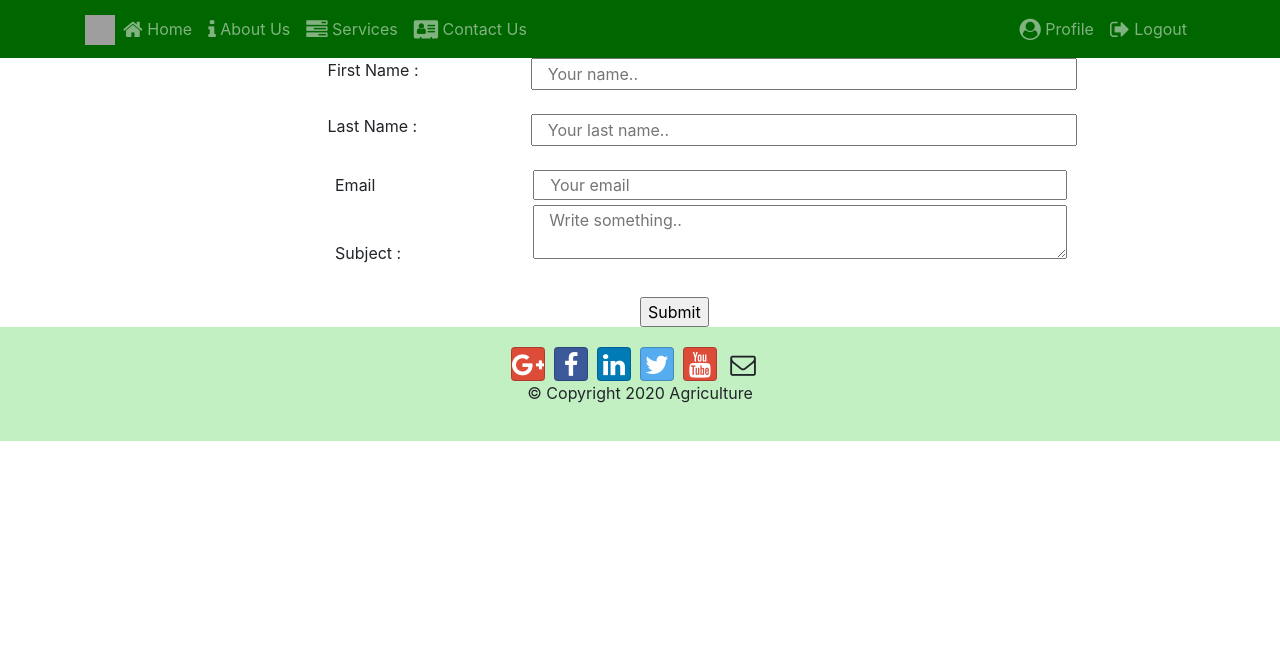
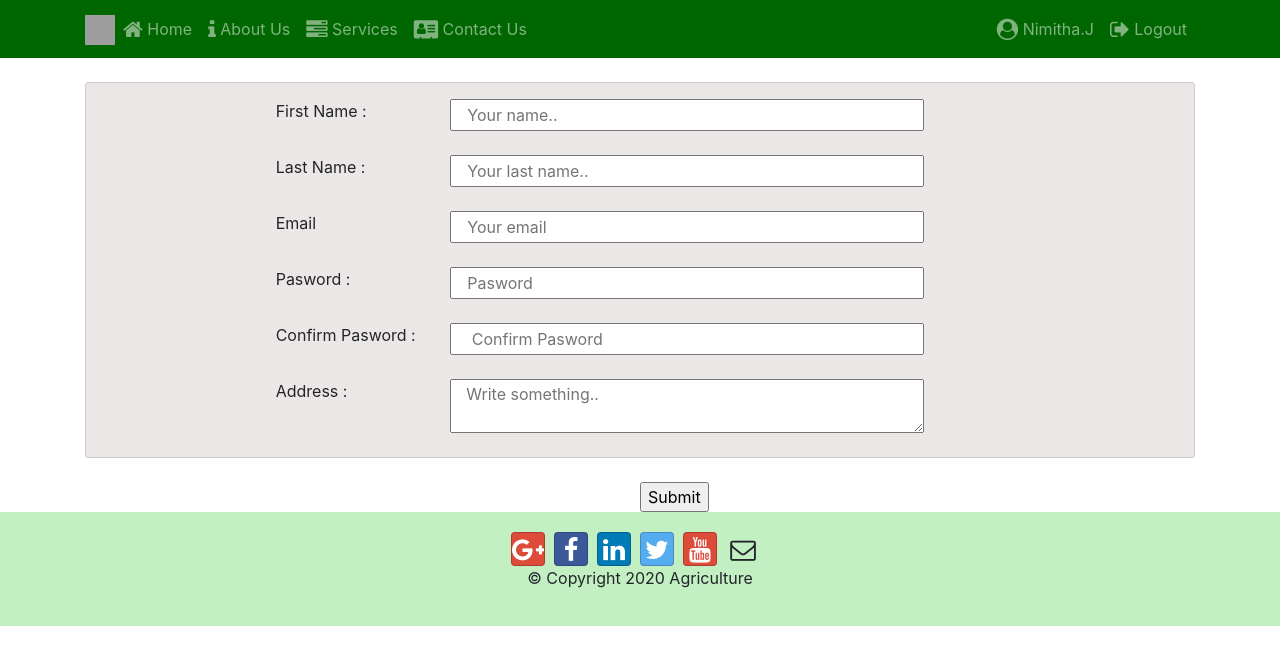
Before and after one commit to Nimitha-jagadeesha/Agricutureify, a React (Create React App) app in the folder agro/: page /register in a window 1280 px wide. Shown: the top 664 px of the page. Built offline with nearby package versions, Linux system fonts and the light colour scheme; grey boxes are pictures that could not be loaded.

Commit message:
Boiler plate before data

```diff
--- a/agro/src/components/Header.js
+++ b/agro/src/components/Header.js
@@ -17,6 +17,7 @@ class Header extends Component {
     this.state = {
       isNavOpen: false,
       isAuthenticated: true,
+      name:'Nimitha.J'
     };
   }
 
@@ -38,7 +39,7 @@ class Header extends Component {
         <Nav className="ml-auto" navbar>
         <NavItem>
         <NavLink className="nav-link" to="/profile">
-          <span className="fa fa-user-circle fa-lg"></span> Profile
+          <span className="fa fa-user-circle fa-lg"></span> {this.state.name}
         </NavLink>
       </NavItem>
           <NavItem>
--- a/agro/src/components/Profile.js
+++ b/agro/src/components/Profile.js
@@ -1,11 +1,50 @@
-import React, { Component } from 'react'
+import React, { Component } from "react";
+import { Breadcrumb, BreadcrumbItem, Media } from "reactstrap";
+import { Link } from "react-router-dom";
+import {
+  Card,
+  CardImg,
+  CardText,
+  CardBody,
+  CardTitle,
+  CardSubtitle,
+  Button,
+} from "reactstrap";
 
 export default class Profile extends Component {
-    render() {
-        return (
-            <div>
-                Profile
-            </div>
-        )
-    }
+  render() {
+    return (
+      <div>
+        <Breadcrumb>
+          <BreadcrumbItem>
+            <Link to="/home">Home</Link>
+          </BreadcrumbItem>
+          <BreadcrumbItem active>Profile</BreadcrumbItem>
+        </Breadcrumb>
+
+        <div className="container">
+          <Card className="row offset-3 col-6">
+          <br/>
+            <CardImg
+              top
+              height='50%'
+              src={require('../assets/download.jpg')}
+              alt="Card image cap"
+            />
+            <CardBody body className="text-center">
+              <CardTitle>
+                <h3>Name</h3>
+                </CardTitle>
+              <CardSubtitle>Farmer/Buyer</CardSubtitle>
+              <CardText>
+               Address:
+              </CardText>
+              <Button>Update</Button>
+            </CardBody>
+          </Card>
+          <br/>
+        </div>
+      </div>
+    );
+  }
 }
--- a/agro/src/components/Register.js
+++ b/agro/src/components/Register.js
@@ -1,12 +1,16 @@
 import React, { Component } from "react";
-
+import { Card } from "reactstrap";
 export class login extends Component {
   render() {
     return (
-      <div>
-        <form>
+      <form className="container">
+        <br />
+        <Card>
           <div className="row">
-            <label className="col-4 col-md-2 offset-1 offset-md-3">
+            <p></p>
+          </div>
+          <div className="row">
+            <label className="col-4 col-md-2 offset-1 offset-md-2">
               First Name :
             </label>
             <input
@@ -19,7 +23,7 @@ export class login extends Component {
           </div>
           <br />
           <div className="row">
-            <label className="col-4 col-md-2 offset-1 offset-md-3">
+            <label className="col-4 col-md-2 offset-1 offset-md-2">
               Last Name :
             </label>
             <input
@@ -31,8 +35,8 @@ export class login extends Component {
             />
           </div>
           <br />
-
-          <label className="col-4 col-md-2 offset-1 offset-md-3">Email</label>
+          <div className="row">
+            <label className="col-4 col-md-2 offset-1 offset-md-2">Email</label>
             <input
               className="col-6 col-md-5"
               type="email"
@@ -40,10 +44,39 @@ export class login extends Component {
               name="email"
               placeholder="Your email"
             />
+          </div>
           <br />
 
-          <label className="col-4 col-md-2 offset-1 offset-md-3">
-            Subject :
+          <div className="row">
+            <label className="col-4 col-md-2 offset-1 offset-md-2">
+              Pasword :
+            </label>
+            <input
+              className="col-6 col-md-5"
+              type="pasword"
+              id=" Pasword"
+              name=" Confirm Pasword"
+              placeholder="Pasword"
+            />
+          </div>
+          <br />
+          <div className="row">
+            <label className="col-4 col-md-2 offset-1 offset-md-2">
+              Confirm Pasword :
+            </label>
+            <input
+              className="col-6 col-md-5"
+              type="pasword"
+              id="email"
+              name=" Confirm Pasword"
+              placeholder=" Confirm Pasword"
+            />
+          </div>
+          <br />
+
+          <div className="row">
+            <label className="col-4 col-md-2 offset-1 offset-md-2">
+              Address :
             </label>
             <textarea
               className="col-6 col-md-5"
@@ -53,9 +86,12 @@ export class login extends Component {
             ></textarea>
             <br />
             <br />
+          </div>
+          <br />
+        </Card>
+        <br />
         <input className="offset-6" type="submit" value="Submit" />
       </form>
-      </div>
     );
   }
 }
--- a/agro/src/components/Services.js
+++ b/agro/src/components/Services.js
@@ -6,7 +6,58 @@ import {
   InputGroupAddon,
   InputGroupText,
   Input,
+  Card,
+  CardImg,
+  CardText,
+  CardBody,
+  CardTitle,
+  CardSubtitle,
+  Button,
+  CardFooter,
+  Media,
 } from "reactstrap";
+import { Link } from "react-router-dom";
+
+const data = [
+  {
+    crop: "Crop Name",
+    img: "../assets/download.jpg",
+    price: "3000",
+  },
+  {
+    crop: "Crop Name",
+    img: "../assets/download.jpg",
+    price: "3000",
+  },
+  {
+    crop: "Crop Name",
+    img: "../assets/download.jpg",
+    price: "3000",
+  },
+  {
+    crop: "Crop Name",
+    img: "../assets/download.jpg",
+    price: "3000",
+  },
+];
+const renderList = data.map((x) => {
+  return (
+    <div>
+      <Card className="row">
+        <Media className="container">
+          <Media left href="#">
+            <img src={x.img}></img>
+          </Media>
+          <Media body className="offset-1">
+            <Media heading>{x.crop}</Media>
+            {x.price}
+          </Media>
+        </Media>
+      </Card>
+      <br />
+    </div>
+  );
+});
 class Services extends Component {
   render() {
     return (
@@ -30,6 +81,7 @@ class Services extends Component {
           </InputGroup>
         </div>
         <br />
+        <div className="container">{renderList}</div>
       </div>
     );
   }
--- a/agro/src/css/App.css
+++ b/agro/src/css/App.css
@@ -20,7 +20,11 @@
   background-color: #009900;
   color:floralwhite;
 }
-
+.card{
+  background-color: #ece7e7;
+  padding:0;
+  margin:0
+}
 address{
   font-size:80%;
   margin:0px;
```
Also changed, not shown: 1 other file (tests, documents, lock files or other folders). Lines whose indentation alone changed are shown as unchanged.
